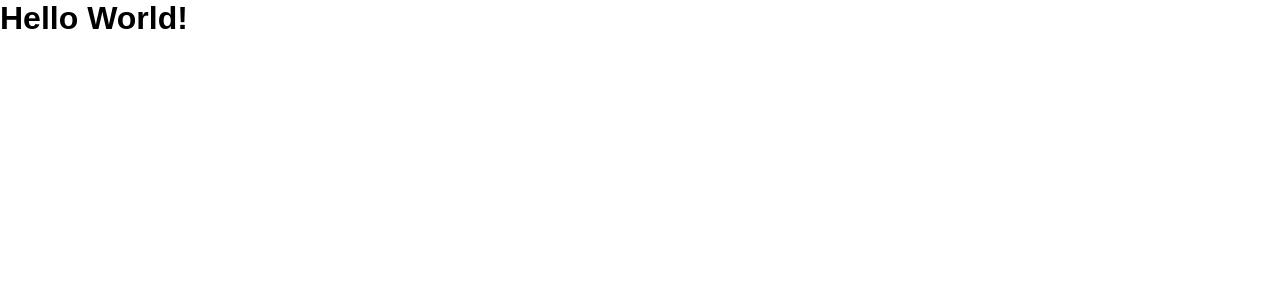
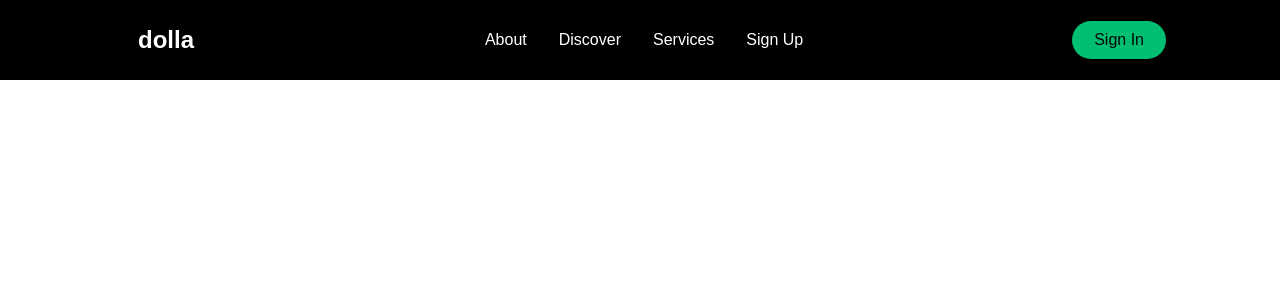
Before and after one commit to coposaja/dolla-landing, a React (Create React App) app: page / in a window 1280 px wide. Shown: the top 300 px of the page. Built offline with nearby package versions, Linux system fonts and the light colour scheme.

Commit message:
Add Navbar

```diff
--- a/package.json
+++ b/package.json
@@ -8,7 +8,11 @@
     "@testing-library/user-event": "^12.6.0",
     "react": "^17.0.1",
     "react-dom": "^17.0.1",
+    "react-icons": "^4.1.0",
+    "react-router-dom": "^5.2.0",
     "react-scripts": "4.0.1",
+    "react-scroll": "^1.8.1",
+    "styled-components": "^5.2.1",
     "web-vitals": "^0.2.4"
   },
   "scripts": {
--- a/src/App.jsx
+++ b/src/App.jsx
@@ -1,10 +1,12 @@
 import './App.css';
+import Navbar from './components/Navbar';
+import { BrowserRouter } from "react-router-dom";
 
 const App = () => {
   return (
-    <div className="App">
-      <h1>Hello World!</h1>
-    </div>
+    <BrowserRouter>
+      <Navbar />
+    </BrowserRouter>
   );
 }
 
--- /dev/null
+++ b/src/components/Navbar/NavbarElements.jsx
@@ -0,0 +1,115 @@
+import styled from 'styled-components';
+import { Link as LinkR } from 'react-router-dom';
+import { Link as LinkS } from 'react-scroll';
+
+export const Nav = styled.nav`
+  background: #000;
+  height: 80px;
+  // margin-top: -80px;
+  display: flex;
+  justify-content: center;
+  align-item: center;
+  position: sticky;
+  top: 0;
+  z-index: 10;
+
+  @media screen and (max-width: 960px) {
+    transition: 0.8s all ease;
+  }
+`;
+
+export const NavbarContainer = styled.div`
+  display: flex;
+  justify-content: space-between;
+  height: 80px;
+  z-index: 1;
+  width: 100%;
+  padding: 0 24px;
+  max-width: 1100px;
+`;
+
+export const NavLogo = styled(LinkR)`
+  color: #fff;
+  justify-self: flex-start;
+  cursor: pointer;
+  font-size: 1.5rem;
+  display: flex;
+  align-items: center;
+  margin-left: 24px;
+  font-weight: bold;
+  text-decoration: none;
+`;
+
+export const MobileIcon = styled.div`
+  display: none;
+
+  @media screen and (max-width: 768px) {
+    display: block;
+    position: absolute;
+    top: 0;
+    right: 0;
+    transform: translate(-100%, 60%);
+    font-size: 1.6rem;
+    cursor: pointer;
+    color: #fff;
+  }
+`;
+
+export const NavMenu = styled.ul`
+  display: flex;
+  align-items: center;
+  list-style: none;
+  text-align: center;
+  margin-right: -22px;
+
+  @media screen and (max-width: 768px) {
+    display: none;
+  }
+`;
+
+export const NavItem = styled.li`
+  height: 80px;
+`;
+
+export const NavLinks = styled(LinkS)`
+  color: #fff;
+  display: flex;
+  align-items: center;
+  text-decoration: none;
+  padding: 0 1rem;
+  height: 100%;
+  cursor: pointer;
+
+  &.active {
+    border-bottom: 3px solid #01bf71;
+  }
+`;
+
+export const NavBtn = styled.nav`
+  display: flex;
+  align-items: center;
+
+  @media screen and (max-width: 768px) {
+    display: none;
+  }
+`;
+
+export const NavBtnLink = styled(LinkR)`
+  border-radius: 50px;
+  background: #01bf71;
+  white-space: nowrap;
+  padding: 10px 22px;
+  color: #010606;
+  font-size: 1rem;
+  outline: none;
+  border: none;
+  cursor: pointer;
+  transition: all 0.2s ease-in-out;
+  text-decoration: none;
+
+  &:hover {
+    transition: all 0.2s ease-in-out;
+    background: #fff;
+    color: #010606
+  }
+`;
--- /dev/null
+++ b/src/components/Navbar/index.jsx
@@ -0,0 +1,37 @@
+import React from 'react';
+import { FaBars } from 'react-icons/fa';
+import { MobileIcon, Nav, NavbarContainer, NavBtn, NavBtnLink, NavItem, NavLinks, NavLogo, NavMenu } from './NavbarElements';
+
+const Navbar = () => {
+  return (
+    <>
+      <Nav>
+        <NavbarContainer>
+          <NavLogo to="/">dolla</NavLogo>
+          <MobileIcon>
+            <FaBars />
+          </MobileIcon>
+          <NavMenu>
+            <NavItem>
+              <NavLinks to='about'>About</NavLinks>
+            </NavItem>
+            <NavItem>
+              <NavLinks to='discover'>Discover</NavLinks>
+            </NavItem>
+            <NavItem>
+              <NavLinks to='services'>Services</NavLinks>
+            </NavItem>
+            <NavItem>
+              <NavLinks to='signup'>Sign Up</NavLinks>
+            </NavItem>
+          </NavMenu>
+          <NavBtn>
+            <NavBtnLink to="/signin">Sign In</NavBtnLink>
+          </NavBtn>
+        </NavbarContainer>
+      </Nav>
+    </>
+  )
+}
+
+export default Navbar;
```
Also changed, not shown: 2 other files (tests, documents, lock files or other folders).
